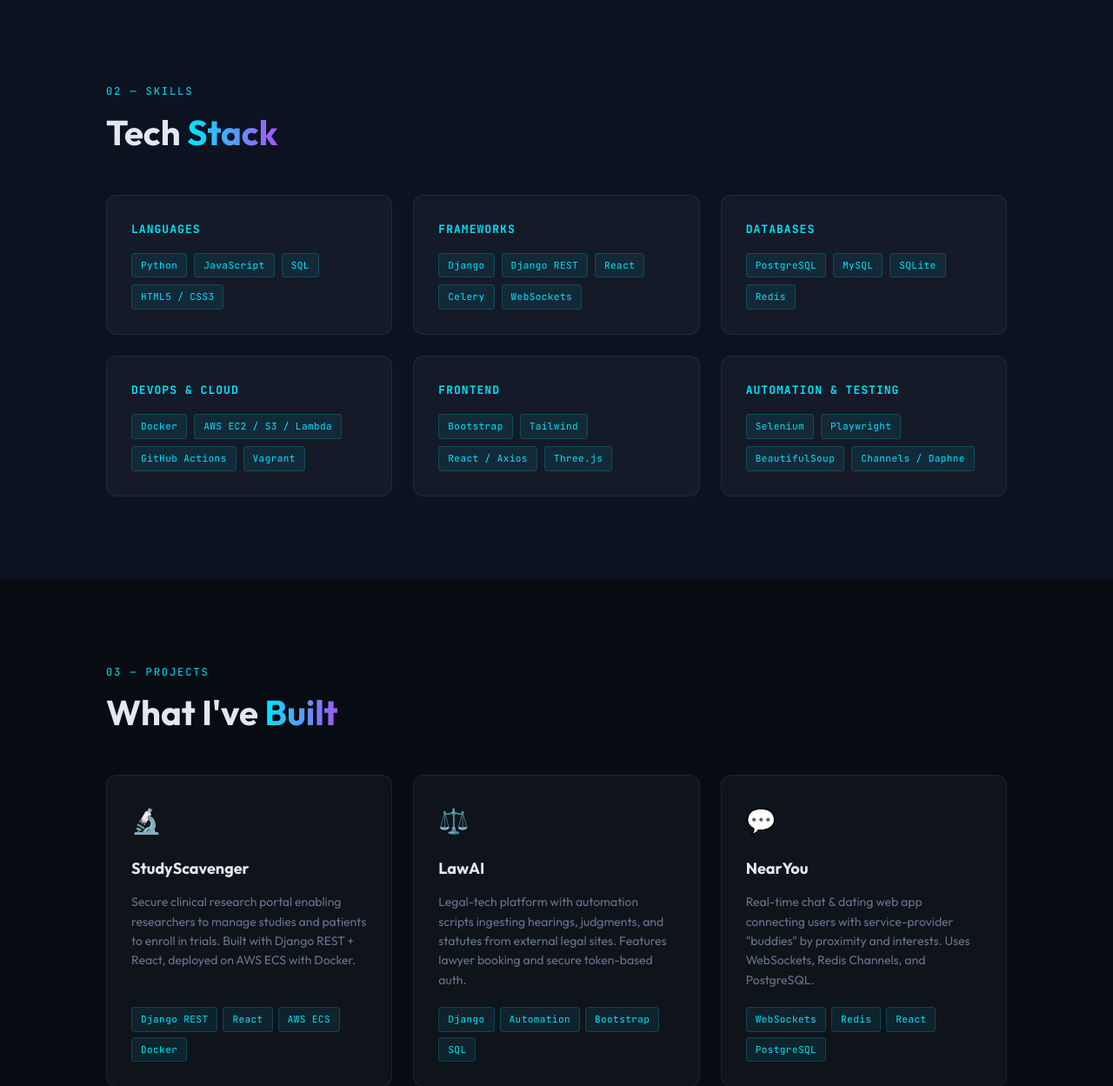
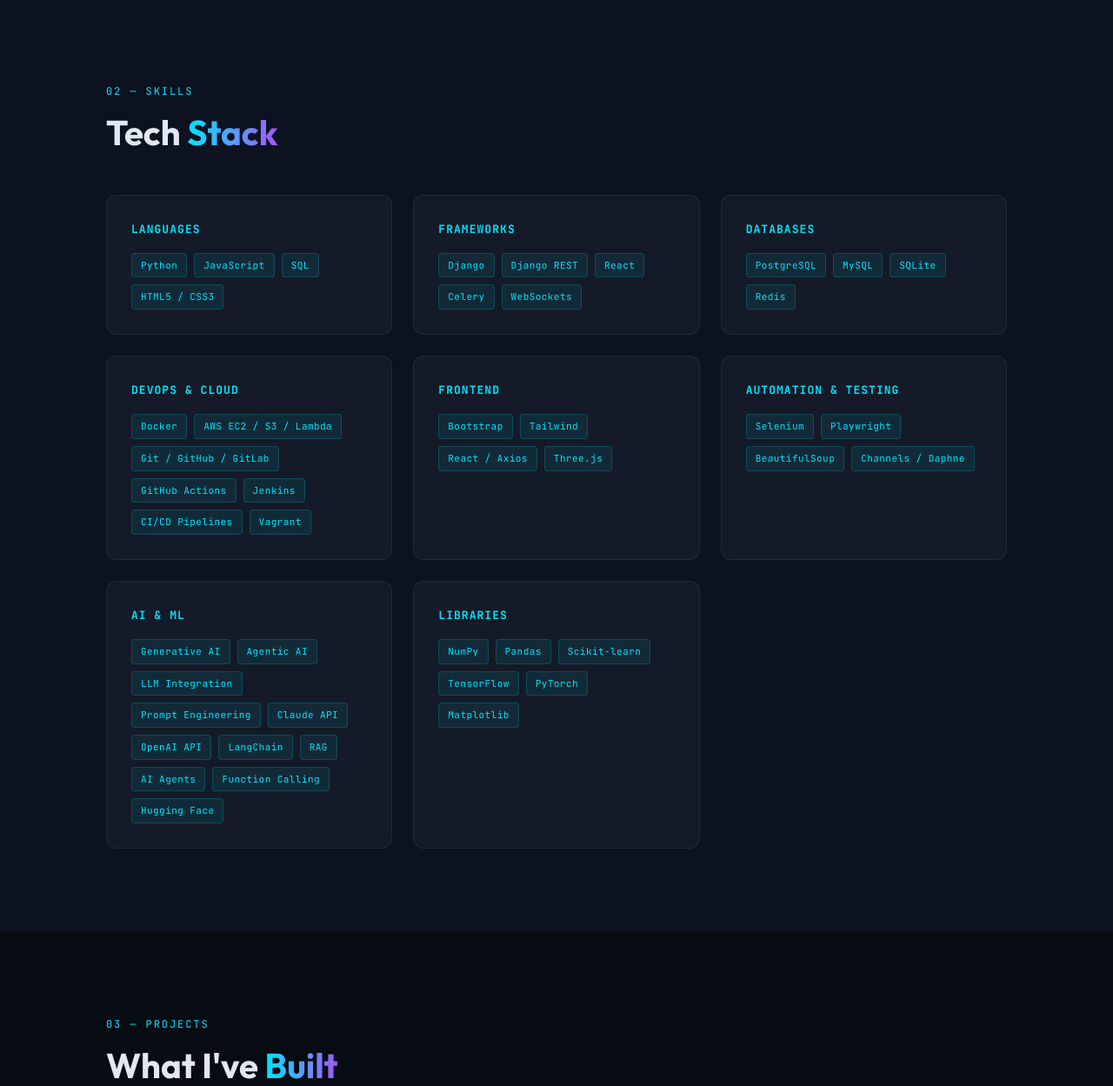
Before and after one commit to SaimiAh/saim-portfolio, a Django app: page / in a window 1280 px wide. Shown: the part 2127-3376 px from the top of the page at 87% size. Run offline with Django 4.2, Linux system fonts and the light colour scheme; data that the repository does not hold is empty.

Commit message:
Added New Skills - Saim Portfolio.

```diff
--- a/portfolio/templates/portfolio/index.html
+++ b/portfolio/templates/portfolio/index.html
@@ -1,6 +1,6 @@
 {% extends 'portfolio/base.html' %}
 {% load static %}
-{% block title %}Saim Ahmad — Backend Software Engineer{% endblock %}
+{% block title %}Saim Ahmad — Software Engineer — Full Stack & AI{% endblock %}
 
 {% block extra_css %}
 /* ── HERO ──────────────────────────────────── */
@@ -618,7 +618,10 @@
         <div class="skill-tags">
           <span class="tag">Docker</span>
           <span class="tag">AWS EC2 / S3 / Lambda</span>
+          <span class="tag">Git / GitHub / GitLab</span>
           <span class="tag">GitHub Actions</span>
+          <span class="tag">Jenkins</span>
+          <span class="tag">CI/CD Pipelines</span>
           <span class="tag">Vagrant</span>
         </div>
       </div>
@@ -640,6 +643,34 @@
           <span class="tag">Playwright</span>
           <span class="tag">BeautifulSoup</span>
           <span class="tag">Channels / Daphne</span>
+        </div>
+      </div>
+      <div class="card skill-group fade-up">
+        <h3>AI & ML</h3>
+        <div class="skill-tags">
+          <span class="tag">Generative AI</span>
+          <span class="tag">Agentic AI</span>
+          <span class="tag">LLM Integration</span>
+          <span class="tag">Prompt Engineering</span>
+          <span class="tag">Claude API</span>
+          <span class="tag">OpenAI API</span>
+          <span class="tag">LangChain</span>
+          <span class="tag">RAG</span>
+          <span class="tag">AI Agents</span>
+          <span class="tag">Function Calling</span>
+          <span class="tag">Hugging Face</span>
+        </div>
+      </div>
+
+      <div class="card skill-group fade-up">
+        <h3>Libraries</h3>
+        <div class="skill-tags">
+          <span class="tag">NumPy</span>
+          <span class="tag">Pandas</span>
+          <span class="tag">Scikit-learn</span>
+          <span class="tag">TensorFlow</span>
+          <span class="tag">PyTorch</span>
+          <span class="tag">Matplotlib</span>
         </div>
       </div>
 
```
